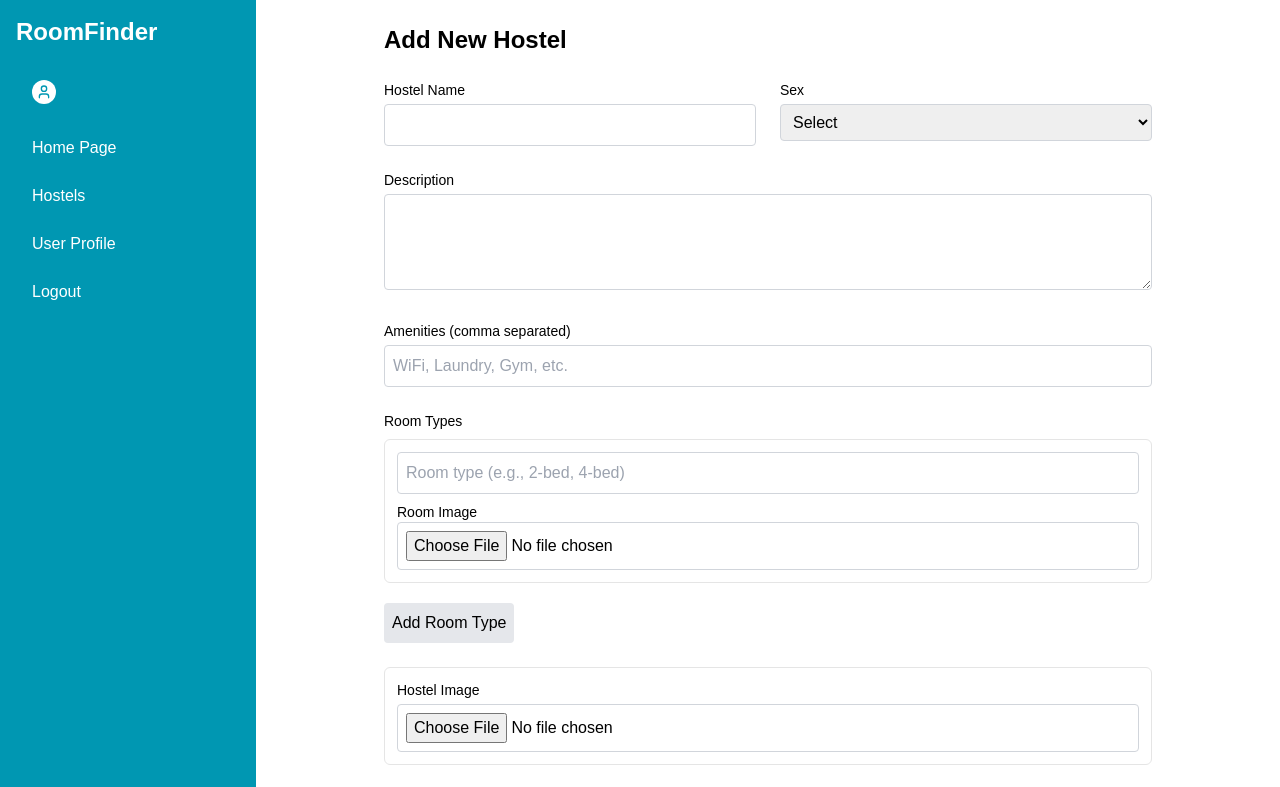
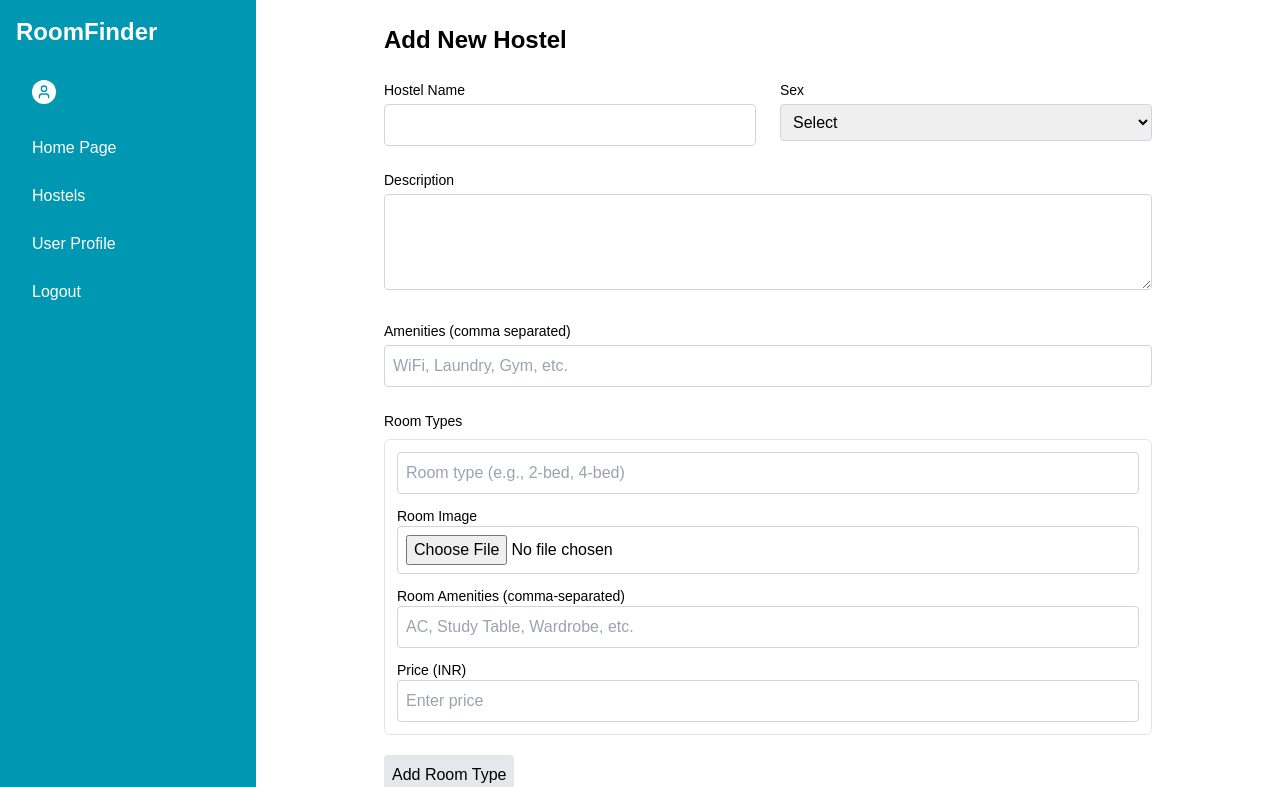
Before and after one commit to Nipun0724/RoomFinder, a React (Vite) app: page /admin/add-hostel in a window 1280 px wide. Shown: the top 787 px of the page. Built offline with nearby package versions, Linux system fonts and the light colour scheme; sample sign-in values are in the browser's storage.

Commit message:
hostel_add#1

```diff
--- a/src/pages/AddHostelPage.jsx
+++ b/src/pages/AddHostelPage.jsx
@@ -10,7 +10,7 @@ export default function AddHostelPage() {
     name: "",
     sex: "",
     description: "",
-    rooms: [{type: "", image: "" }],
+    rooms: [{ type: "", image: "", amenities: "", price: "" }],
     amenities: "",
     image: "",
   });
@@ -56,10 +56,11 @@ export default function AddHostelPage() {
     });
   };
 
+
   const addRoomType = () => {
     setFormData({
       ...formData,
-      rooms: [...formData.rooms, { type: "", image: "" }],
+      rooms: [...formData.rooms, { type: "", image: "", amenities: "", price: "" }],
     });
   };
 
@@ -87,8 +88,6 @@ export default function AddHostelPage() {
       setUploadingRoom(null);
     }
   };
-
-
 
   const removeRoomType = (index) => {
     const updatedRooms = [...formData.rooms];
@@ -165,9 +164,13 @@ export default function AddHostelPage() {
       name: formData.name,
       sex: formData.sex,
       description: formData.description,
-      rooms: formData.rooms,
+      image: formData.image,
       amenities: formData.amenities.split(",").map((a) => a.trim()),
-      image: formData.image
+      rooms: formData.rooms.map((room) => ({
+        ...room,
+        amenities: room.amenities.split(",").map((a) => a.trim()),
+        price: Number(room.price),
+      })),
     };
 
     try {
@@ -259,7 +262,7 @@ export default function AddHostelPage() {
             <div>
               <label className="block text-sm font-medium mb-2">Room Types</label>
               {formData.rooms.map((room, index) => (
-                <div key={room.id} className="border p-3 mb-3 rounded-md">
+                <div key={index} className="border p-3 mb-3 rounded-md">
                   <div className="flex items-center space-x-2">
                     <input
                       type="text"
@@ -267,7 +270,6 @@ export default function AddHostelPage() {
                       onChange={(e) => handleRoomTypeChange(index, "type", e.target.value)}
                       className="flex-1 p-2 border border-gray-300 rounded"
                       placeholder="Room type (e.g., 2-bed, 4-bed)"
-
                     />
                     {formData.rooms.length > 1 && (
                       <button
@@ -280,7 +282,7 @@ export default function AddHostelPage() {
                     )}
                   </div>
 
-                  <div className="mt-2">
+                  <div className="mt-3">
                     <label className="block text-sm font-medium">Room Image</label>
                     <input
                       type="file"
@@ -291,6 +293,28 @@ export default function AddHostelPage() {
                     />
                     {uploadingRoom === index && <p className="text-blue-500 mt-2">Uploading...</p>}
                     {room.image && <img src={room.image} alt="Room" className="mt-2 w-32 h-32 object-cover rounded" />}
+                  </div>
+
+                  <div className="mt-3">
+                    <label className="block text-sm font-medium">Room Amenities (comma-separated)</label>
+                    <input
+                      type="text"
+                      value={room.amenities}
+                      onChange={(e) => handleRoomTypeChange(index, "amenities", e.target.value)}
+                      className="w-full p-2 border border-gray-300 rounded"
+                      placeholder="AC, Study Table, Wardrobe, etc."
+                    />
+                  </div>
+
+                  <div className="mt-3">
+                    <label className="block text-sm font-medium">Price (INR)</label>
+                    <input
+                      type="number"
+                      value={room.price}
+                      onChange={(e) => handleRoomTypeChange(index, "price", e.target.value)}
+                      className="w-full p-2 border border-gray-300 rounded"
+                      placeholder="Enter price"
+                    />
                   </div>
                 </div>
               ))}
```
Also changed, not shown: 1 other file (tests, documents, lock files or other folders).
